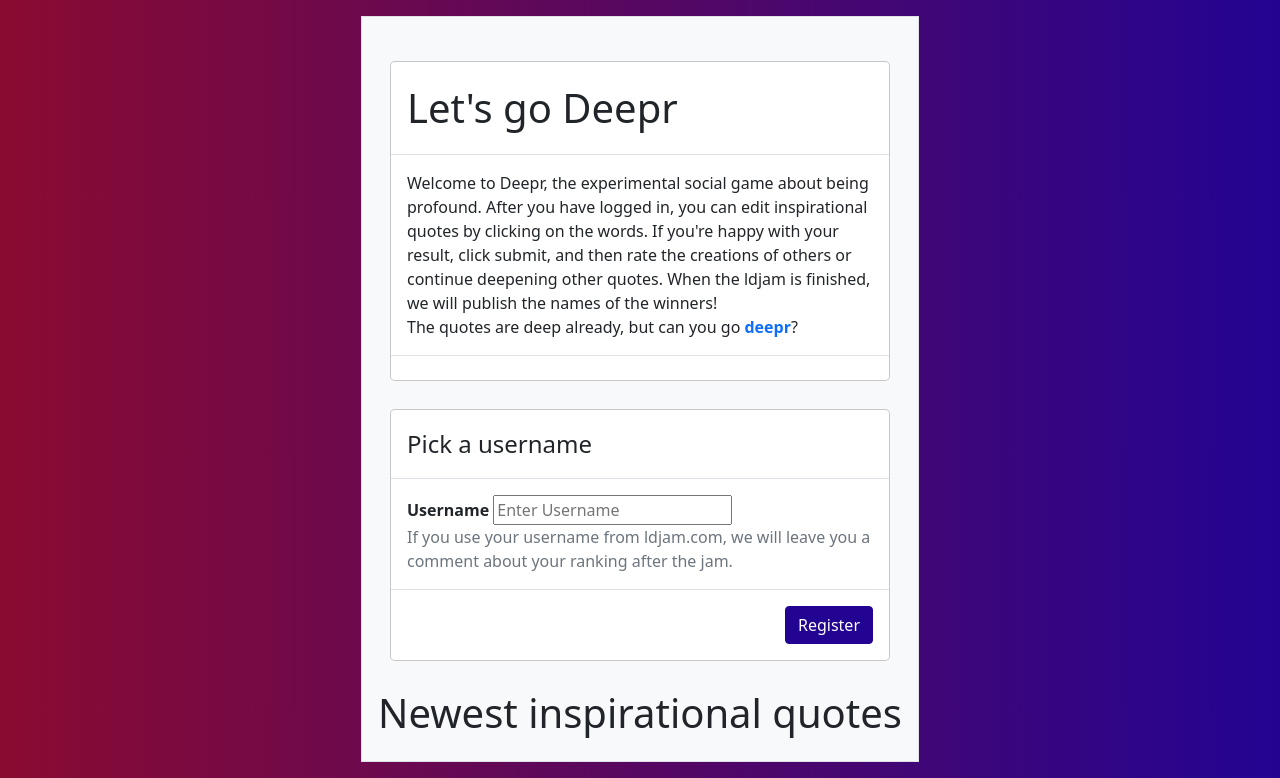
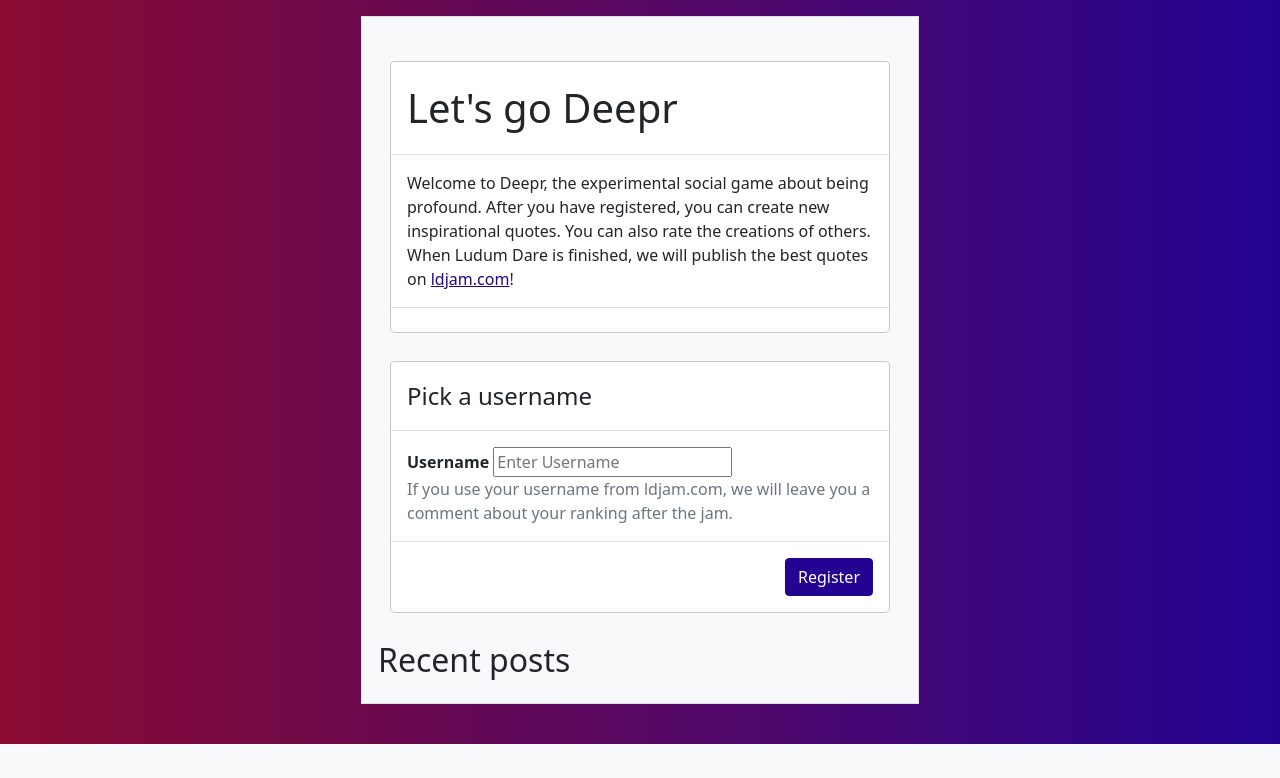
Before and after one commit to phigames/ld48, a Django app: page / in a window 1280 px wide. Shown: the part 56-834 px from the top of the page. After the commit the page ends 800 px from the top, so only its background shows below. Run offline with Django 3.2, Linux system fonts and the light colour scheme; data that the repository does not hold is empty; parts of the project's set-up code (start-up, migrations or seed data) failed here and were passed over; some libraries are stand-ins or nearby versions.

Commit message:
more contextual instructions

```diff
--- a/ld48/static/ld48/css/style.css
+++ b/ld48/static/ld48/css/style.css
@@ -18,6 +18,10 @@
 .btn-primary:hover {
   background-color: rgb(138, 11, 49);
   border-color: rgb(138, 11, 49);
+}
+
+.text-primary {
+  color: rgb(35, 4, 146) !important;
 }
 
 .toast {
--- a/ld48/templates/ld48/base.html
+++ b/ld48/templates/ld48/base.html
@@ -67,9 +67,7 @@
                 $("#new-nav-item").css("display", "block");
                 const postsUrl = $("#posts-link").attr("href") + "posts/" + localStorage.getItem("username") + "/"
                 $("#posts-link").attr("href", postsUrl);
-                $("#posts-link").text(`${getUsername()}'s posts`);
                 $("#posts-nav-item").css("display", "block");
-                $("#posts-username").text(getUsername());
             }
 
             const toast = new bootstrap.Toast($("#toast")[0]);
--- a/ld48/templates/ld48/home.html
+++ b/ld48/templates/ld48/home.html
@@ -10,8 +10,7 @@
             <h1 class="modal-title">Let's go Deepr</h4>
         </div>
         <div class="modal-body">
-            <div>Welcome to Deepr, the experimental social game about being profound. After you have logged in, you can edit inspirational quotes by clicking on the words. If you're happy with your result, click submit, and then rate the creations of others or continue deepening other quotes. When the ldjam is finished, we will publish the names of the winners!</div>
-            <div>The quotes are deep already, but can you go <b><span class="text-primary">deepr</span></b>?</div>
+            <div>Welcome to Deepr, the experimental social game about being profound. After you have registered, you can create new inspirational quotes. You can also rate the creations of others. When Ludum Dare is finished, we will publish the best quotes on <a href="https://ldjam.com/">ldjam.com</a>!</div>
         </div>
         <div class="modal-footer">
         </div>
@@ -35,7 +34,7 @@
         </div>
     </form>
 </div>
-<h1 class="mb-4">Newest inspirational quotes</h1>
+<h2 class="mb-4">Recent posts</h2>
 <div class="container p-0">
     <div class="row gy-3">
         {% for post in posts %}
--- a/ld48/templates/ld48/leaderboard.html
+++ b/ld48/templates/ld48/leaderboard.html
@@ -4,7 +4,7 @@
 
 {% block content %}
 <div class="container p-0">
-    <h1>Top inspirational quotes</h1>
+    <h2>Top posts</h2>
     <div class="row gy-3">
         {% for post in posts %}
             {% if forloop.counter == 1 %}
--- a/ld48/templates/ld48/posts.html
+++ b/ld48/templates/ld48/posts.html
@@ -4,7 +4,7 @@
 
 {% block content %}
 {% if posts %}
-    <h1 class="mb-4">Posts by <span id="posts-username" class="fw-bold">me</span></h1>
+    <h2 class="mb-4">Posts by <b>{{ username }}</b></h2>
     <div class="container p-0">
         <div class="row gy-3">
             {% for post in posts %}
--- a/ld48/views.py
+++ b/ld48/views.py
@@ -83,7 +83,7 @@
 @ensure_csrf_cookie
 def posts(request: HttpRequest, username: str):
     posts = models.Post.objects.filter(username=username).order_by("-created_at")
-    context = {"posts": posts}
+    context = {"posts": posts, "username": username}
     return render(request, "ld48/posts.html", context)
 
 
```
Also changed, not shown: ld48/templates/ld48/new.html (+6 -3 lines).
